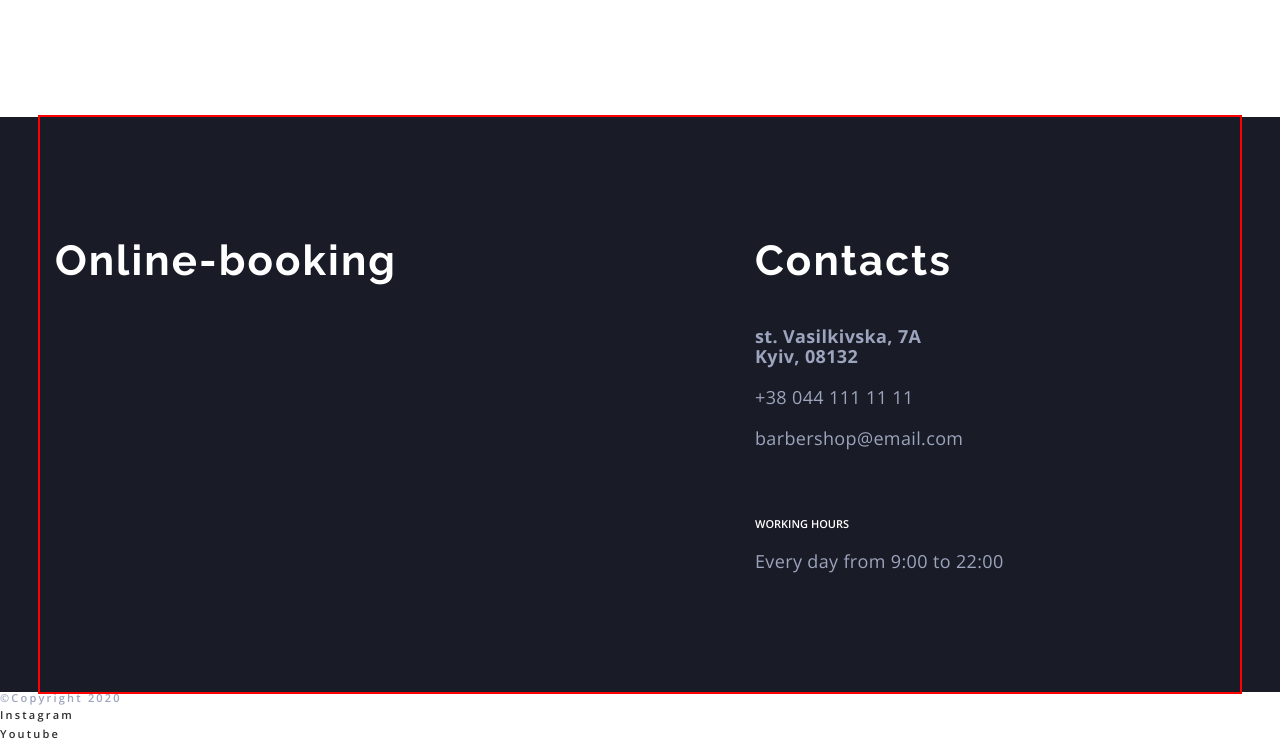
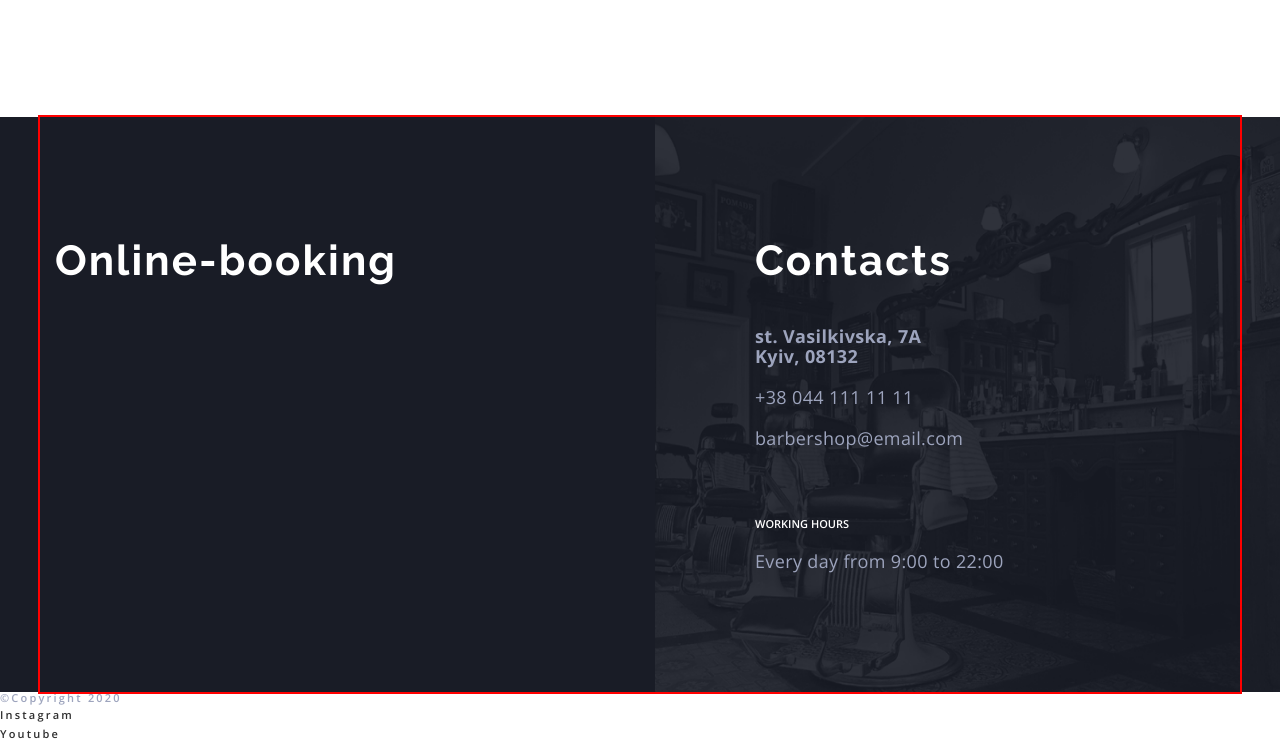
Before and after one commit to vagif-k/Website, a plain HTML site: page index.html in a window 1280 px wide. Shown: the part 3841-4582 px from the top of the page. Drawn offline with nearby package versions, Linux system fonts and the light colour scheme.

Commit message:
contacts

```diff
--- a/css/style.css
+++ b/css/style.css
@@ -596,7 +596,13 @@ color: #303030;
 }
 
 .contact-wrap{
-    background-color: #191C26;
+    background-color:#191C26;
+    background-image: url(../imeges/contacts-bg-.png);
+    background-repeat: no-repeat;
+    background-position: right;
+    background-size:calc(50% - 15px) 100% ;
+    max-width: 1600px;
+    margin: 0 auto;
 }
 
 .contact-container{
```
Also changed, not shown: imeges/contacts-bg-.png (added), 1 other file.
